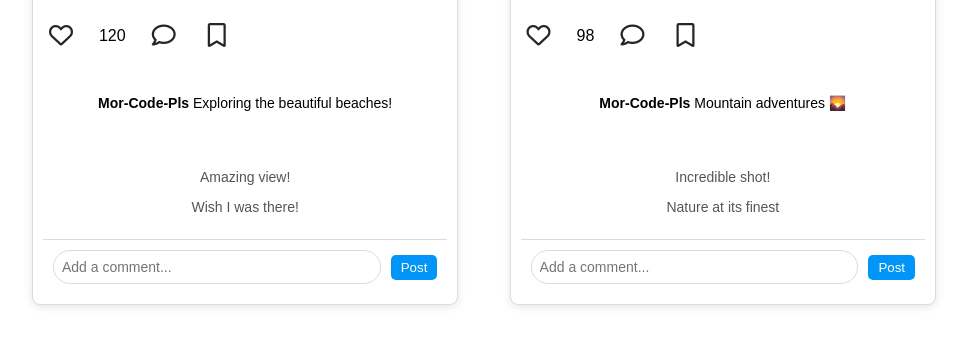
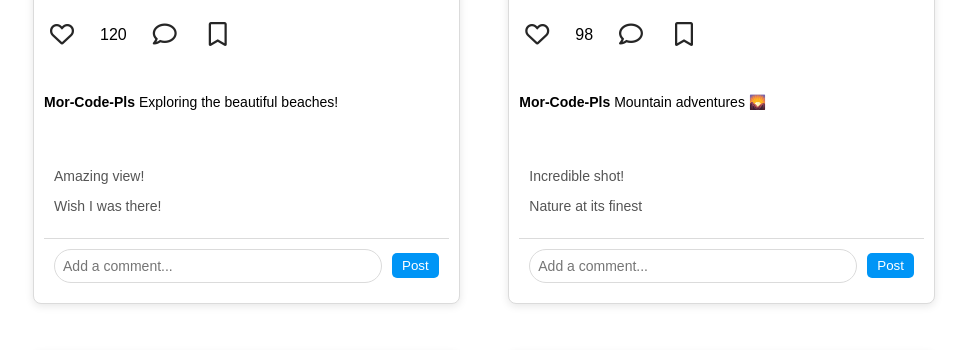
Before and after one commit to mrgnschndr/props-practice, a React (Create React App) app: page / in a window 1280 px wide. Shown: the part 359-709 px from the top of the page, without its empty margins (156-1123 px from the left). Built offline with nearby package versions, Linux system fonts and the light colour scheme.

Commit message:
Complete Task 13

```diff
--- a/src/insta.css
+++ b/src/insta.css
@@ -116,41 +116,51 @@
 /* mobile landscape */
 
 @media screen and (max-width: 480px) {
-
+    .post {
+        max-width: 95%;
+    }
 }
 
 
-@media all and (min-width: 600px) {
+/* @media all and (min-width: 600px) {
 
-}
+} */
 
 /* tablet */
 
-@media all and (min-width: 768px) {
+/* @media all and (min-width: 768px) {
 
-}
+} */
 
 /* desktop */
 
 @media all and (min-width: 1024px) {
     .app {
-        margin: 2vw;
+        margin: 2%;
         text-align: center;
     }
 
     .post {
         display: inline-block;
         width: 35%;
-        margin: 2vw;
+        margin: 2%;
+    }
+
+    .post-caption {
+        text-align: left;
+    }
+
+    .comments-section {
+        text-align: left;
     }
 }
 
 /* desktop wide */
 
-@media all and (min-width: 1200px) {
+/* @media all and (min-width: 1200px) {
 
-}
+} */
 
-@media all and (min-width: 1440px) {
+/* @media all and (min-width: 1440px) {
 
-}
+} */
```
